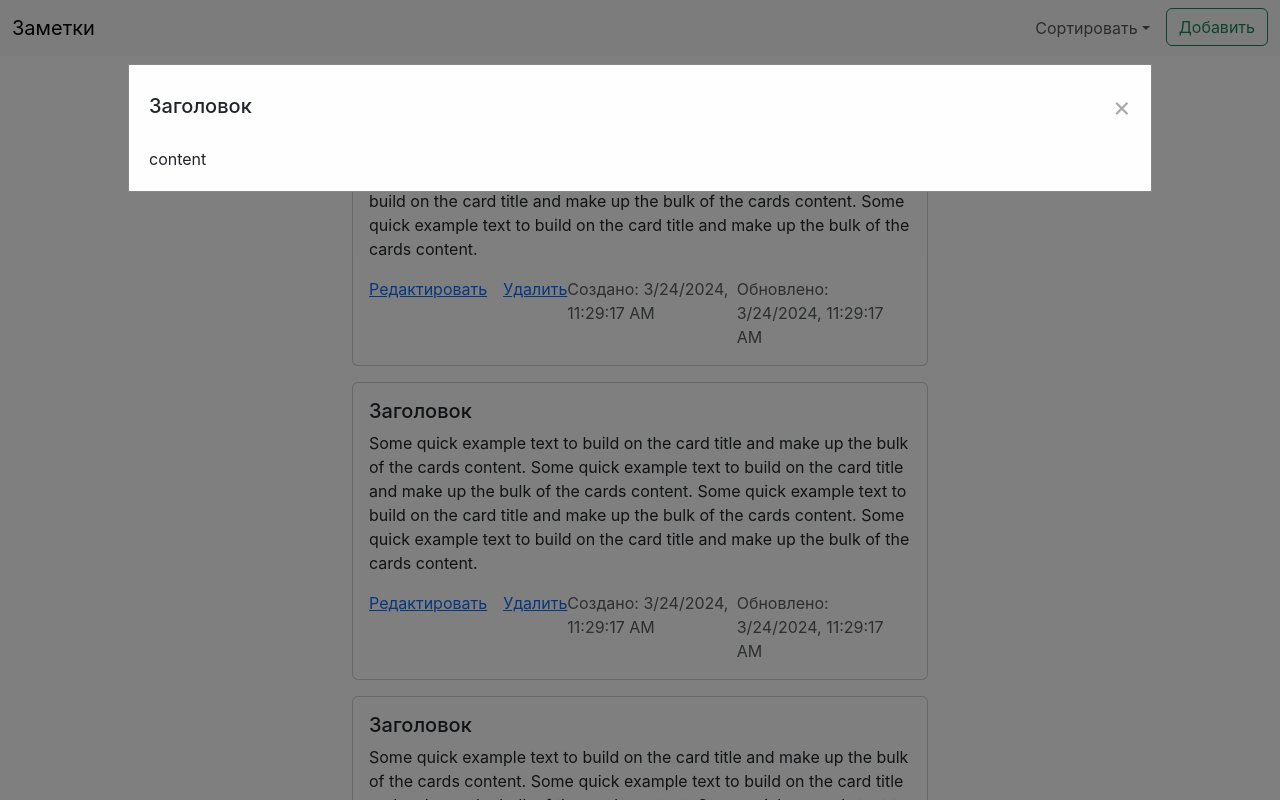
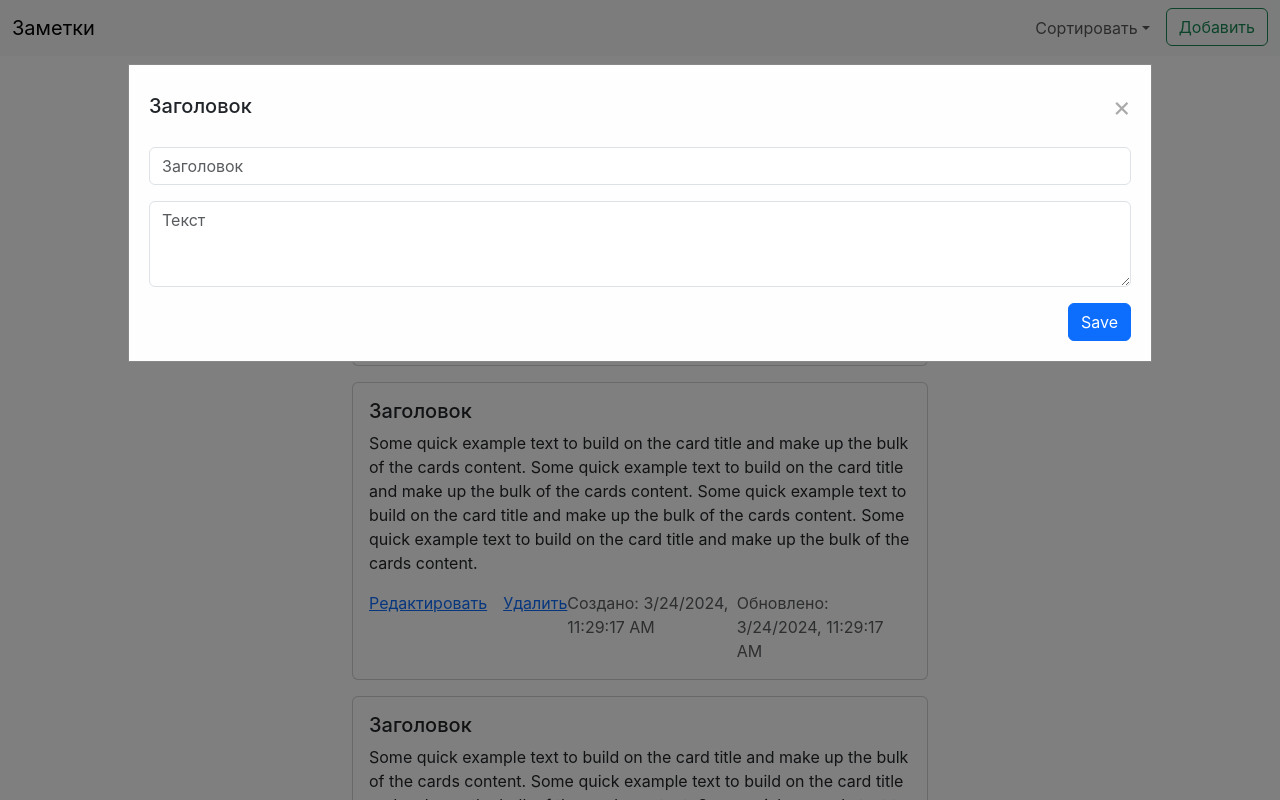
Before and after one commit to zheleznoff/digitaldrilling_test, a React (Create React App) app: page / in a window 1280 px wide. Both pictures are taken after a click on the button "Добавить". Shown: the top 800 px of the page. Built offline with nearby package versions, Linux system fonts and the light colour scheme.

Commit message:
implementing layout: note form creation

```diff
--- /dev/null
+++ b/src/components/MainPage/CardForm.tsx
@@ -0,0 +1,52 @@
+
+import { CardType } from './CardList/Card/Card.types'
+import {useState} from 'react'
+
+type Props = {
+  onSubmit: (values: CardType) => void,
+  onDelete?: (key: number) => void
+}
+
+const CardForm = ({
+  onSubmit,
+  onDelete
+}: Props): JSX.Element => {
+
+  const [cardFormState, setCardFormState] = useState<CardType>({
+    title: '',
+    text: '',
+    createdAt: new Date(),
+    updatedAt: new Date(),
+  })
+
+  const onChange = (e: React.ChangeEvent<HTMLInputElement | HTMLTextAreaElement>): void => {
+    setCardFormState({
+      ...cardFormState,
+      [e.target.id]: e.target.value
+    })
+  }
+
+  const handleSubmit = (e: React.FormEvent<HTMLFormElement>): void => {
+    e.preventDefault()
+    onSubmit(cardFormState)
+  }
+
+  return (
+    <div className="card-body">
+      <form className="form-group d-flex flex-column gap-3" onSubmit={handleSubmit}>
+        <input onChange={onChange} type="text" id={'title'} className="form-control" placeholder="Заголовок"/>
+        <textarea onChange={onChange} rows={3} id={'text'} className="form-control" placeholder="Текст" />
+        <div
+          className='d-flex flex-row gap-2 justify-content-end'
+        >
+          <button className="btn btn-primary" type='submit'>Save</button>
+          {onDelete && <button className="btn btn-danger">Delete</button>}
+        </div>
+      </form>
+    </div>
+  )
+}
+
+export {
+  CardForm
+}
--- a/src/components/layout/Navbar/Navbar.tsx
+++ b/src/components/layout/Navbar/Navbar.tsx
@@ -1,4 +1,6 @@
-import {ModalWindow} from '../ModalWindow'
+import { ModalWindow } from '../ModalWindow'
+import { CardForm } from '../../MainPage/CardForm'
+import { CardType } from '../../MainPage/CardList/Card/Card.types'
 
 export const Navbar = (): JSX.Element => {
     return (
@@ -24,9 +26,10 @@ export const Navbar = (): JSX.Element => {
                         buttonType='btn-outline-success'
                         buttonText='Добавить'
                     >
-                        <div>content</div>
+                        <CardForm
+                            onSubmit={(values: CardType) => console.log(values)}
+                        />
                     </ModalWindow>
-                    {/* <button className="btn btn-outline-success" type="submit">Добавить</button> */}
                 </div>
             </div>
         </nav>
```
